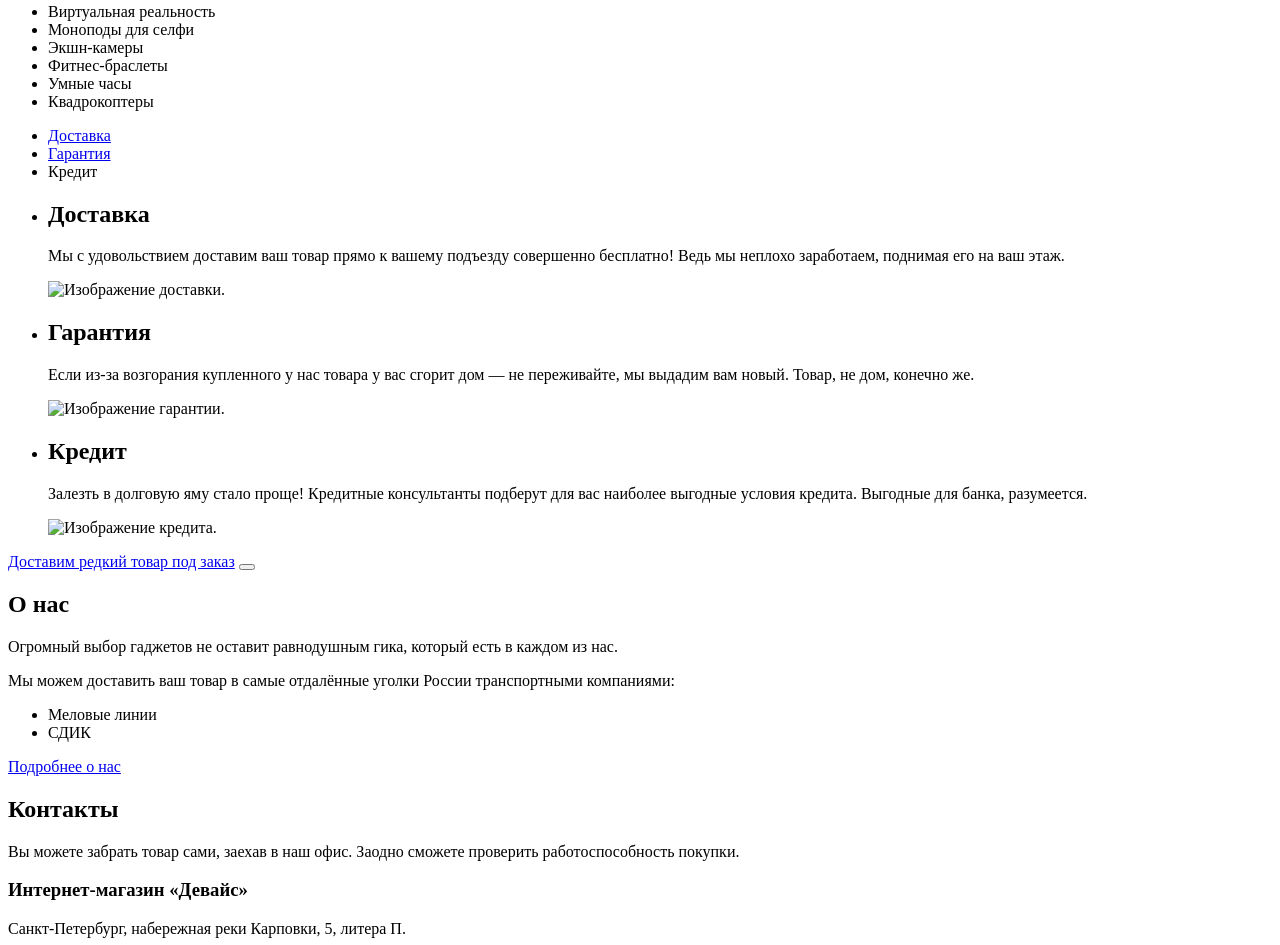
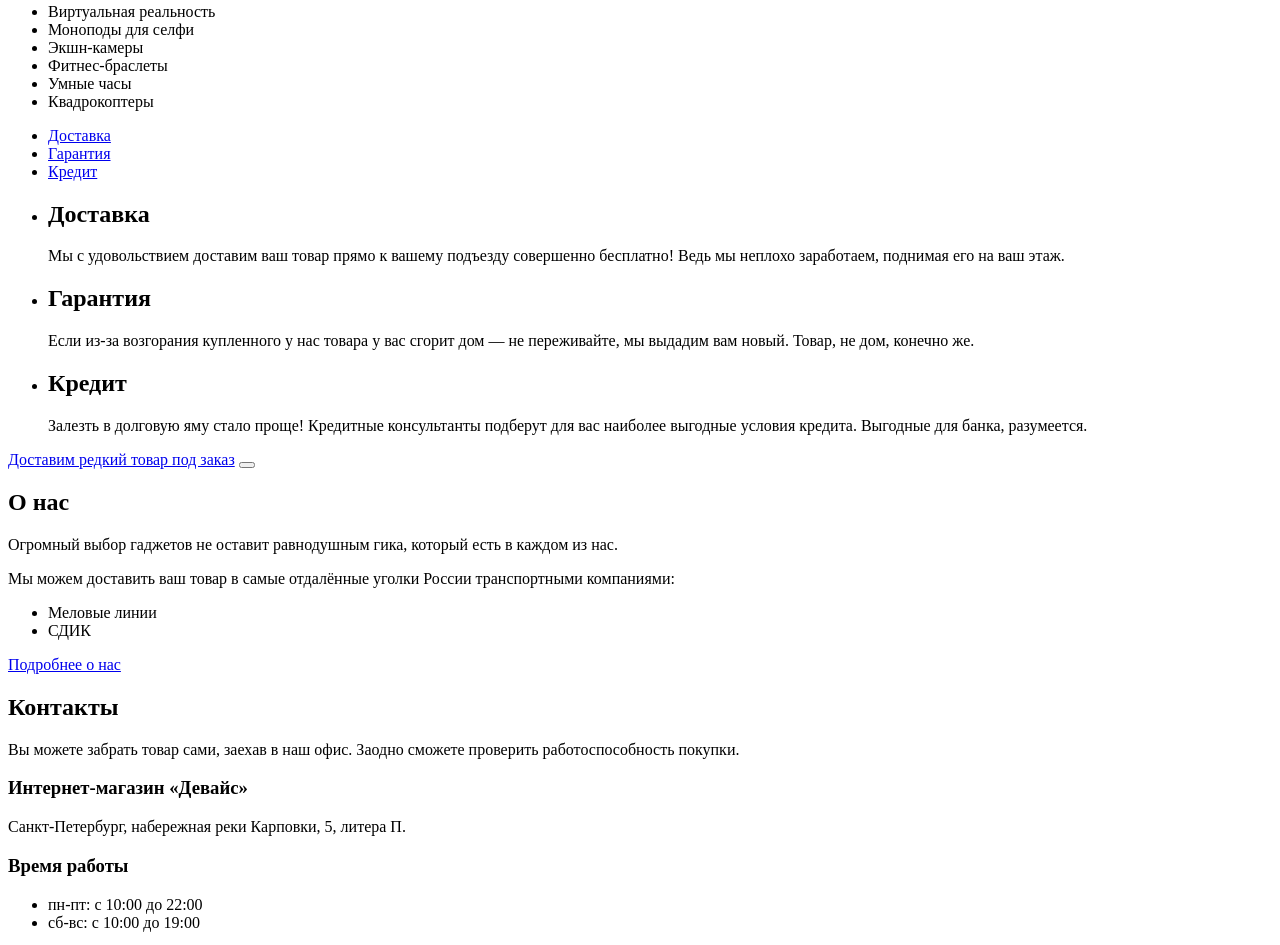
Before and after one commit to htmlacademy-htmlcss/2123963-device-34, a plain HTML site: page index.html in a window 1280 px wide. Shown: the part 973-1918 px from the top of the page. Drawn offline with Linux system fonts and the light colour scheme.

Commit message:
Коммит удаляет лишние картинки

```diff
--- a/index.html
+++ b/index.html
@@ -154,7 +154,7 @@
             <a href="#">Гарантия</a>
           </li>
           <li class="benefits-list-item">
-            <a>Кредит</a>
+            <a href="#">Кредит</a>
           </li>
         </ul>
         <ul class="benefits-info-list">
@@ -166,7 +166,6 @@
                   мы неплохо заработаем, поднимая его на ваш этаж.
                 </p>
               </div>
-              <img class="benefits-info-img" alt="Изображение доставки.">
           </li>
           <li class="benefits-info-list-item">
             <div class="benefits-info-container">
@@ -176,7 +175,6 @@
                 Товар, не дом, конечно же.
               </p>
             </div>
-            <img class="benefits-info-img" alt="Изображение гарантии.">
           </li>
           <li class="benefits-info-list-item">
             <div class="benefits-info-container"></div>
@@ -186,7 +184,6 @@
                 Выгодные для банка, разумеется.
               </p>
             </div>
-            <img class="benefits-info-img" alt="Изображение кредита.">
           </li>
         </ul>
       </section>
```
Also changed, not shown: catalog.html (+1 -1 lines).
